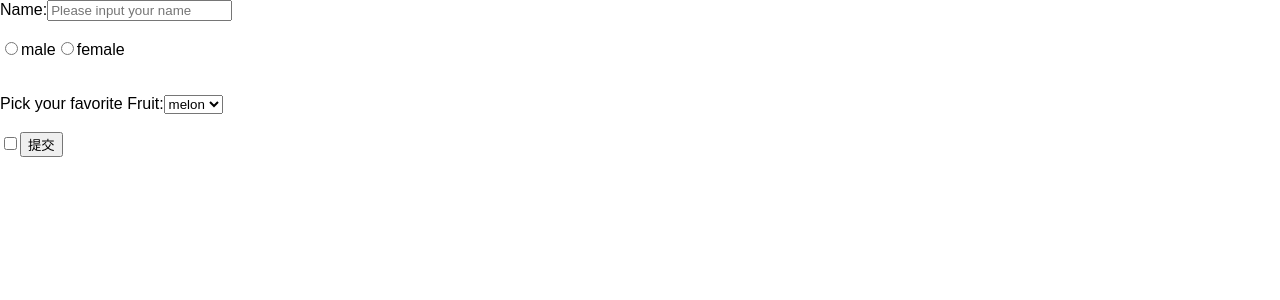
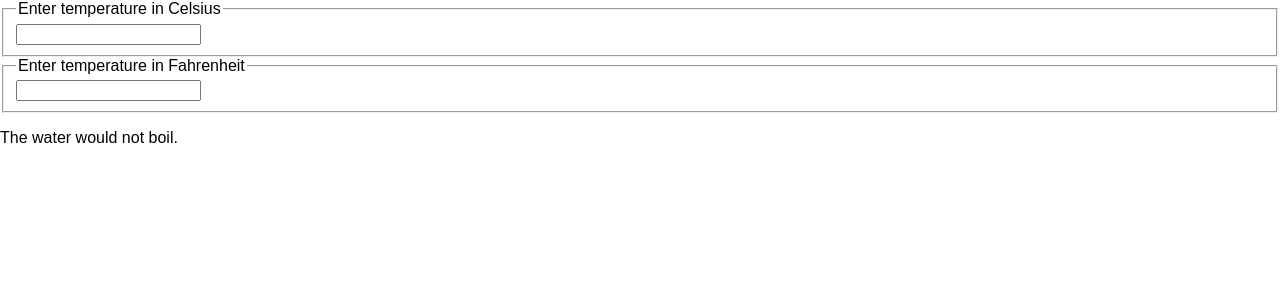
Before and after one commit to MatchaYi/React, a React (Create React App) app: page / in a window 1280 px wide. Shown: the top 300 px of the page. Built offline with nearby package versions, Linux system fonts and the light colour scheme.

Commit message:
change file 09/add file 10

```diff
--- a/src/components/09-ColltrolledComponents.js
+++ b/src/components/09-ColltrolledComponents.js
@@ -4,7 +4,7 @@ function Info (props) {
     if(props.isHide) {
         return null;
     }
-    return <h1>My name is {props.name}, I'm a {props.gender}, my favorite fruit is {props.fruit}</h1>
+    return <h1>My name is {props.name}, I'm a {props.gender}, my favorite fruit is {props.fruit}!</h1>
 }
 class ControlledComponents extends Component {
     constructor (props) {
@@ -14,32 +14,43 @@ class ControlledComponents extends Component {
             name: '',
             fruit: 'melon',
             isHide: true,
-            gender: ''
+            gender: 'boy',
+            isGoing: true,
+            guestNum: 2
         }
         this.commitClick = this.commitClick.bind(this);
+        this.nameChange = this.nameChange.bind(this);
+        this.fruitChange = this.fruitChange.bind(this);
+        this.genderChange = this.genderChange.bind(this);
         this.inputChange = this.inputChange.bind(this);
-        this.fruitChange = this.fruitChange.bind(this);
-        this.maleClick = this.maleClick.bind(this);
-        this.femaleClick = this.femaleClick.bind(this);
     }
     toUpperFirst (input) {
         return input.charAt(0).toUpperCase() + input.substring(1);
     }
     commitClick (event) {
-        this.setState({isHide: false});
+        if(this.state.name && this.state.gender && this.state.fruit){
+            this.setState({isHide: false});
+        }
         event.preventDefault();
     }
-    inputChange (event) {
+    nameChange (event) {
         this.setState({name: this.toUpperFirst(event.target.value)});
     }
     fruitChange (event) {
+
         this.setState({fruit: event.target.value});
     }
-    maleClick () {
-        this.setState({gender: 'boy'})
+    genderChange (event) {
+        const gender = event.target.id === 'male' ? 'boy' : 'girl';
+        this.setState({gender: gender});
     }
-    femaleClick () {
-        this.setState({gender: 'girl'})
+    inputChange (event) {
+        const t = event.target;
+        const value = t.type === 'checkbox' ? t.checked : t.value;
+        const name = t.name;
+        this.setState({
+            [name]:value
+        })
     }
     render () {
         return (
@@ -48,12 +59,12 @@ class ControlledComponents extends Component {
                     <form action="#" >
                         <label>
                             Name:
-                            <input type="text" placeholder={this.state.value} onChange={this.inputChange}/>
+                            <input type="text" placeholder={this.state.value} onChange={this.nameChange}/>
                         </label>
                         <br/><br/>
                         <div>
-                            <label htmlFor="male"><input type="radio" onClick={this.maleClick} name='gender' id='male'/>male</label>
-                            <label htmlFor="female"><input type="radio" onClick={this.femaleClick} name='gender' id='female'/>female</label>
+                            <label htmlFor="male"><input type="radio"  onChange={this.genderChange} name='gender' id='male'/>male</label>
+                            <label htmlFor="female"><input type="radio"  onChange={this.genderChange} name='gender' id='female'/>female</label>
                         </div>
                         <br/><br/>
                         <label>
@@ -66,13 +77,22 @@ class ControlledComponents extends Component {
                         </label>
                         <br/><br/>
                         <label>
-                            <input type="checkbox"/>
+                            Is going:
+                            <input name='isGoing' type="checkbox" checked={this.state.isGoing} onChange={this.inputChange}/>
                         </label>
+                        <br/><br/>
+                        <label htmlFor="">
+                            Number of guest:
+                            <input name='guestNum' type="number" value={this.state.guestNum} onChange={this.inputChange}/>
+                        </label>
+                        <br/><br/>
                         <input type="submit" value='提交' onClick={this.commitClick}/>
+                        <hr/>
                         <Info isHide={this.state.isHide}
                             name={this.state.name}
                             gender={this.state.gender}
                             fruit={this.state.fruit}/>
+
                     </form>
                 }
 
--- /dev/null
+++ b/src/components/10-TemperatureCalculator.js
@@ -0,0 +1,81 @@
+import React, {Component} from 'react';
+function BoilCovert (props) {
+    if(props.celsuis >= 100) {
+        return <p>The water would boil.</p>
+    }
+    return <p>The water would not boil.</p>
+}
+function toCelsius(fahrenheit) {
+  return (fahrenheit - 32) * 5 / 9;
+}
+
+function toFahrenheit(celsius) {
+  return (celsius * 9 / 5) + 32;
+}
+function toConvert (temperature,convert) {
+    const input = parseFloat(temperature);
+    if(Number.isNaN(input)){
+        return ''
+    }
+    const output = convert(input);
+    const rounded = Math.round(output * 1000)/1000;
+    return rounded.toString();
+}
+const scaleNames = {
+    'c': 'Celsius',
+    'f': 'Fahrenheit'
+}
+class TemperatureInput extends Component {
+    constructor (props) {
+        super(props);
+        // this.state = {
+        //     temperature: ''
+        // }
+        this.handleChange = this.handleChange.bind(this);
+    }
+    handleChange (e) {
+        // this.setState({temperature: e.target.value});
+        this.props.onTemperatureChange(e.target.value)
+    }
+    render () {
+        const scale = this.props.scale;
+        const temperature = this.props.temperature;
+        return (
+            <fieldset>
+                <legend>Enter temperature in {scaleNames[scale]}</legend>
+                <input type='text' value={temperature} onChange={this.handleChange}/>
+            </fieldset>
+        )
+    }
+}
+class TemperatureCalculator extends Component {
+    constructor (props) {
+        super(props);
+        this.state = {
+            temperature: '',
+            scale : 'c'
+        }
+        this.handleCelsuisChange = this.handleCelsuisChange.bind(this);
+        this.handleFahrenheitChange = this.handleFahrenheitChange.bind(this);
+    }
+    handleCelsuisChange (temperature) {
+        this.setState({scale: 'c',temperature});
+    }
+    handleFahrenheitChange (temperature) {
+        this.setState({scale: 'f',temperature})
+    }
+    render () {
+        const scale = this.state.scale;
+        const temperature = this.state.temperature;
+        const celsius = scale === 'f' ? toConvert(temperature,toCelsius) : temperature;
+        const fahrenheit = scale === 'c' ? toConvert(temperature,toFahrenheit) : temperature;
+        return (
+            <div>
+                <TemperatureInput temperature={celsius} scale='c' onTemperatureChange={this.handleCelsuisChange}/>
+                <TemperatureInput temperature={fahrenheit} scale='f' onTemperatureChange={this.handleFahrenheitChange}/>
+                <BoilCovert celsuis={celsius}/>
+            </div>
+        )
+    }
+}
+export default TemperatureCalculator
--- a/src/components/App.js
+++ b/src/components/App.js
@@ -11,7 +11,8 @@ import '../App.css';
 // import UnreadMessage from './06-UnreadMessage';
 // import PreventRendering from './07-PreventRendering';
 // import ListsandKeys from './08-Lists-Keys';
-import ControlledComponents from './09-ColltrolledComponents'
+// import ControlledComponents from './09-ColltrolledComponents';
+import TempertureCalculator from './10-TemperatureCalculator'
 
 
 
@@ -29,8 +30,8 @@ class App extends Component {
          {/*<UnreadMessage />*/}
          {/*<PreventRendering />*/}
          {/*<ListsandKeys />*/}
-         <ControlledComponents />
-
+         {/*<ControlledComponents />*/}
+         <TempertureCalculator />
       </div>
     )
   }
```
